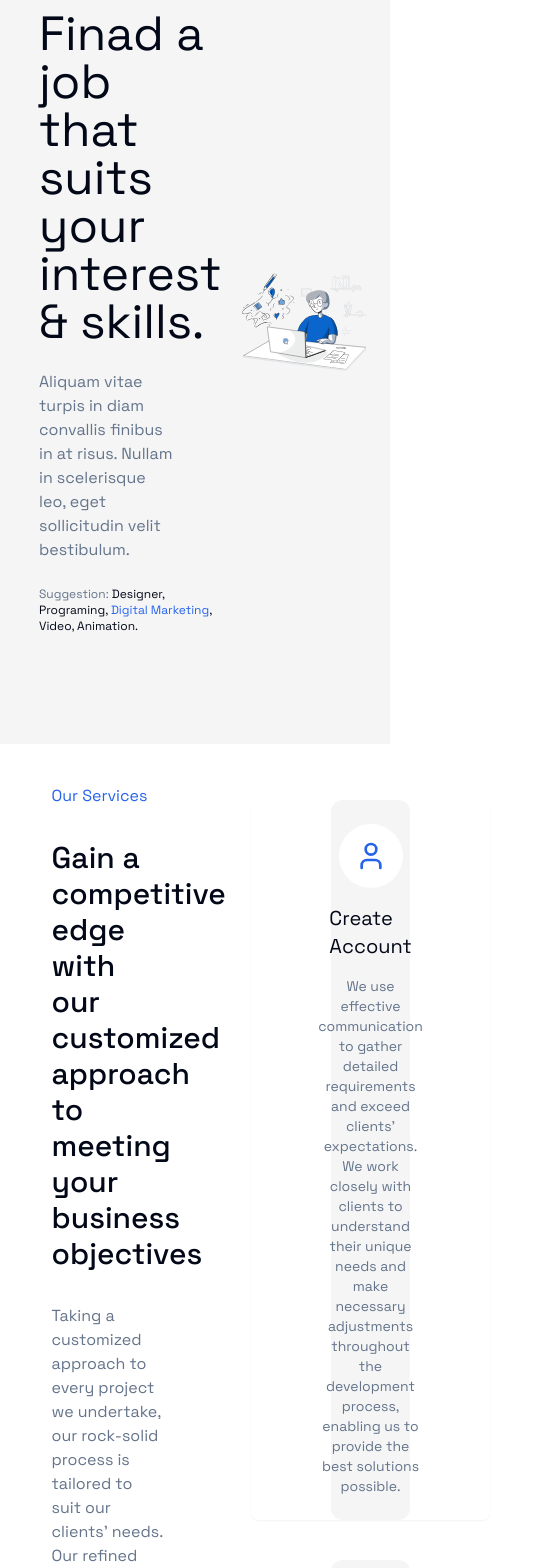
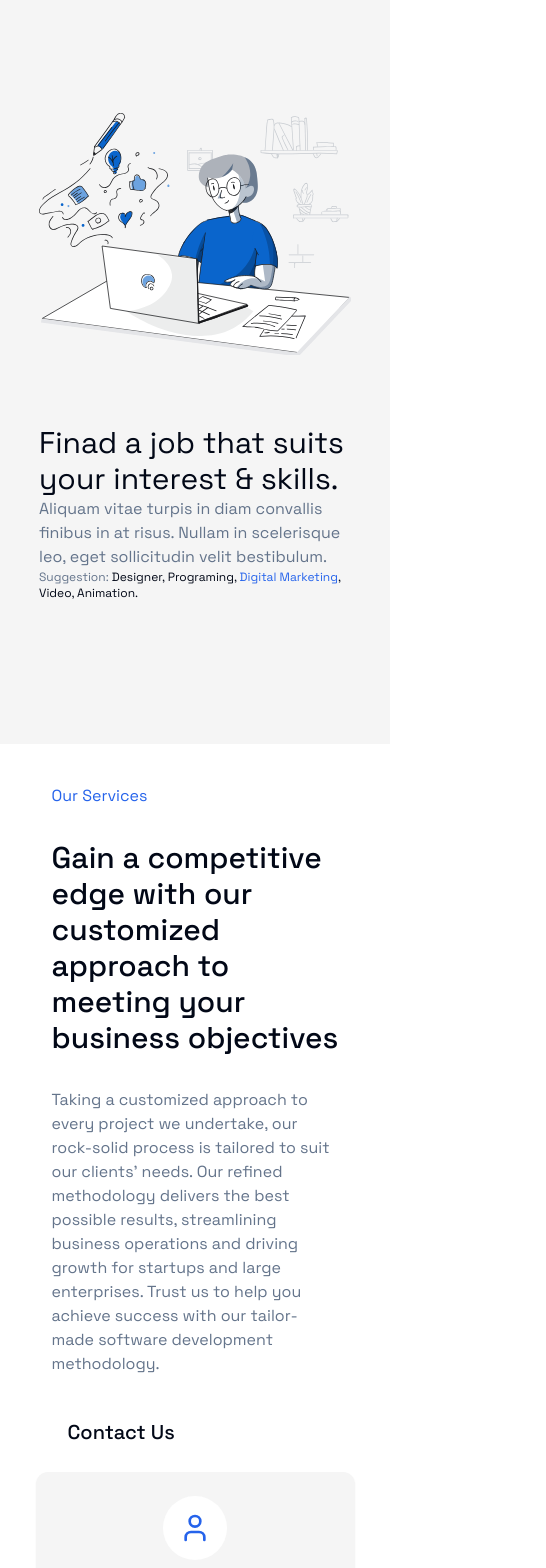
Before and after one commit to murphyrepos/portfolio, a Next.js app: page / in a window 390 px wide. Shown: the part 100-1668 px from the top of the page, 546 px wide, since content can reach past the window. Built offline with nearby package versions, Linux system fonts and the light colour scheme; what react-locomotive-scroll would draw is missing.

Commit message:
feature/hero-section - responsive design implementation

```diff
--- a/src/components/hero-section.tsx
+++ b/src/components/hero-section.tsx
@@ -6,11 +6,14 @@ import { Button } from './ui/button';
 
 const HeroSection = () => {
   return (
-    <div className='flex h-screen w-full flex-col items-center justify-center bg-neutral-100 py-14' data-scroll-section>
-      <div className='mx-auto flex w-[80%] max-w-screen-xl flex-row items-center justify-between space-x-5'>
-        <div className='flex w-3/5 flex-col items-start justify-center space-y-6'>
-          <div className='flex w-[75%] flex-col items-start justify-center space-y-6'>
-            <p className='text-5xl' data-scroll>
+    <div
+      className='flex h-screen w-full flex-col items-center justify-center bg-neutral-100 py-14'
+      data-scroll-section
+    >
+      <div className='max-w-screen-x mx-auto flex w-[80%] flex-col-reverse items-center justify-between lg:flex-row md:space-x-5'>
+        <div className='flex w-full flex-col items-start justify-center md:space-y-6 lg:w-3/5'>
+          <div className='flex w-full flex-col items-start justify-center md:w-[75%] md:space-y-6'>
+            <p className='text-3xl md:text-5xl' data-scroll>
               Finad a job that suits your interest & skills.
             </p>
             <p className='text-muted-foreground' data-scroll>
@@ -24,7 +27,7 @@ const HeroSection = () => {
             Video, Animation.
           </p>
         </div>
-        <div className='flex w-2/5 justify-end' data-scroll>
+        <div className='flex w-full justify-end lg:w-2/5' data-scroll>
           <Icons.illustration />
         </div>
       </div>
--- a/src/components/services.tsx
+++ b/src/components/services.tsx
@@ -7,10 +7,15 @@ import { Card } from './ui/card';
 const Services = () => {
   return (
     <div
-      className='mx-auto flex w-[90%] justify-evenly py-10'
+      className='mx-auto flex w-[90%] flex-col justify-evenly py-10 lg:flex-row'
       data-scroll-section
     >
-      <div id='fixed' className='w-1/2' data-scroll data-scroll-speec='2'>
+      <div
+        id='fixed'
+        className='w-full lg:w-1/2'
+        data-scroll
+        data-scroll-speec='2'
+      >
         <div
           data-scroll-sticky
           data-scroll
@@ -36,39 +41,42 @@ const Services = () => {
           </Button>
         </div>
       </div>
-      <div className='flex w-full flex-1 px-10'>
-        <div className='flex w-full flex-col rounded-md border border-none px-4 shadow-none'>
-          <div className='flex-col justify-end space-y-10'>
-            <Card data-scroll className='my-4 border-none px-20 shadow-sm'>
-              <WorkFlowCard invertColor />
-            </Card>
+      <div className='flex w-full flex-1 lg:px-10'>
+        <div className='flex w-full rounded-md border border-none px-4 shadow-none xl:flex-col'>
+          <div className='flex flex-col justify-end md:flex-row md:flex-wrap lg:flex-col lg:flex-nowrap lg:space-y-10'>
             <Card
               data-scroll
-              className='min-h-50 mx-20 my-4 rounded-xl border-none shadow-sm'
+              className='min-h-50 my-4 rounded-xl border-none shadow-sm md:basis-1/2 md:px-2 lg:mx-10 xl:mx-20'
             >
               <WorkFlowCard invertColor />
             </Card>
             <Card
               data-scroll
-              className='min-h-50 mx-20 my-4 rounded-xl border-none shadow-sm'
+              className='min-h-50 my-4 rounded-xl border-none shadow-sm md:basis-1/2 md:px-2 lg:mx-10 xl:mx-20'
             >
               <WorkFlowCard invertColor />
             </Card>
             <Card
               data-scroll
-              className='min-h-50 mx-20 my-4 rounded-xl border-none shadow-sm'
+              className='min-h-50 my-4 rounded-xl border-none shadow-sm md:basis-1/2 md:px-2 lg:mx-10 xl:mx-20'
             >
               <WorkFlowCard invertColor />
             </Card>
             <Card
               data-scroll
-              className='min-h-50 mx-20 my-4 rounded-xl border-none shadow-sm'
+              className='min-h-50 my-4 rounded-xl border-none shadow-sm md:basis-1/2 md:px-2 lg:mx-10 xl:mx-20'
             >
               <WorkFlowCard invertColor />
             </Card>
             <Card
               data-scroll
-              className='min-h-50 mx-20 my-4 rounded-xl border-none shadow-sm'
+              className='min-h-50 my-4 rounded-xl border-none shadow-sm md:basis-1/2 md:px-2 lg:mx-10 xl:mx-20'
+            >
+              <WorkFlowCard invertColor />
+            </Card>
+            <Card
+              data-scroll
+              className='min-h-50 my-4 rounded-xl border-none shadow-sm md:basis-1/2 md:px-2 lg:mx-10 xl:mx-20'
             >
               <WorkFlowCard invertColor />
             </Card>
--- a/src/components/work-flow.tsx
+++ b/src/components/work-flow.tsx
@@ -10,26 +10,26 @@ const WorkFlow = () => {
     >
       <div className='mx-auto flex w-[90%] flex-col items-center justify-center space-y-10'>
         <p className='text-2xl font-semibold'>How JobPilot Works</p>
-        <div className='flex items-center justify-between'>
-          <div className='relative'>
+        <div className='flex flex-col items-center justify-between md:flex-row md:flex-wrap xl:flex-nowrap'>
+          <div className='relative md:basis-1/2 xl:basis-1/4'>
             {/* <div className='absolute left-44 top-0 z-10'>
               <Icons.arrows className='p-1 text-primary' />
             </div> */}
             <WorkFlowCard invertColor />
           </div>
-          <div className='relative'>
+          <div className='relative md:basis-1/2 xl:basis-1/4'>
             {/* <div className='absolute left-44 top-16 z-10 -scale-y-100'>
               <Icons.arrows className='p-1 text-primary' />
             </div> */}
             <WorkFlowCard />
           </div>
-          <div className='relative'>
+          <div className='relative md:basis-1/2 xl:basis-1/4'>
             {/* <div className='absolute left-44 top-0 z-10'>
               <Icons.arrows className='p-1 text-primary' />
             </div> */}
             <WorkFlowCard invertColor />
           </div>
-          <div>
+          <div className='md:basis-1/2 xl:basis-1/4'>
             <WorkFlowCard invertColor />
           </div>
         </div>
--- a/src/pages/index.tsx
+++ b/src/pages/index.tsx
@@ -5,7 +5,7 @@ import WorkFlow from '@/components/work-flow';
 import { Inter, Space_Grotesk } from 'next/font/google';
 import { useRef } from 'react';
 import { LocomotiveScrollProvider } from 'react-locomotive-scroll';
-import "locomotive-scroll/dist/locomotive-scroll.css"
+import 'locomotive-scroll/dist/locomotive-scroll.css';
 
 const inter = Inter({ subsets: ['latin'] });
 const spaceGrotesk = Space_Grotesk({ subsets: ['latin'] });
@@ -14,7 +14,21 @@ export default function Home() {
   const containerRef = useRef<HTMLDivElement>(null);
   return (
     <LocomotiveScrollProvider
-      options={{ smooth: true }}
+      options={{
+        smooth: true,
+        mobile: {
+          smooth: true,
+          inertia: 0.8,
+          getDirection: true,
+          breakpoint: 0,
+        },
+        tablet: {
+          smooth: true,
+          inertia: 0.8,
+          getDirection: true,
+          breakpoint: 0,
+        },
+      }}
       containerRef={containerRef}
     >
       <div
```
